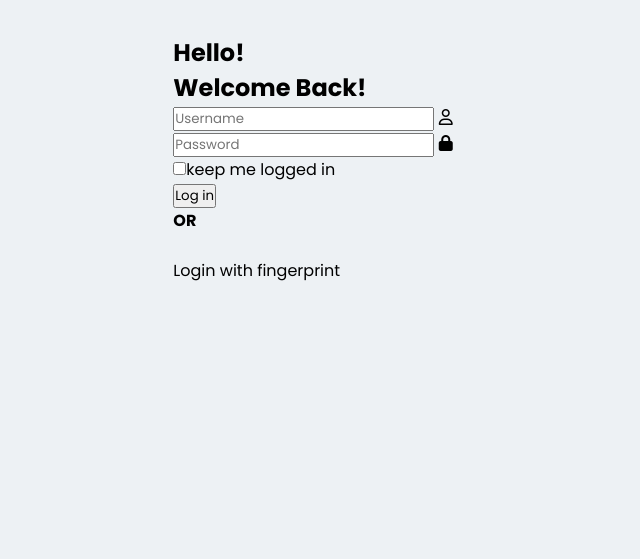
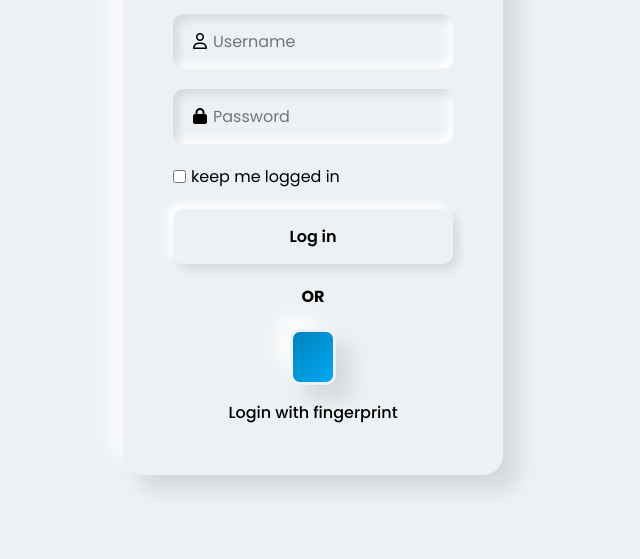
Before and after one commit to RasoulMadani/Login-Page-Design-with-Fingerprint-Authentication-using-Html---CSS, a plain HTML site: page index.html in a window 1280 px wide. Shown: the part 241-800 px from the top of the page, without its empty margins (327-967 px from the left). Drawn offline with Linux system fonts and the light colour scheme.

Commit message:
first commit

```diff
--- a/style.css
+++ b/style.css
@@ -5,9 +5,110 @@
   box-sizing: border-box;
   font-family: "Poppins", sans-serif;
 }
-body{
+body {
+  display: flex;
+  justify-content: center;
+  align-items: center;
+  min-height: 100vh;
+  background: #edf1f4;
+  > .login {
+    position: relative;
+    width: 380px;
+    padding: 80px 50px 50px;
+    box-shadow: 15px 15px 20px rgba(0, 0, 0, 0.1), -15px -15px 20px #fffb;
+    border-radius: 20px;
     display: flex;
-    justify-content: center; align-items: center;
-    min-height: 100vh;
-    background: #edf1f4;
+    justify-content: center;
+    align-items: center;
+    flex-direction: column;
+    gap: 20px;
+    > form {
+      position: relative;
+      width: 100%;
+      > h2 {
+        font-size: 2em;
+        margin-bottom: 30px;
+        line-height: 0.9em;
+        > span {
+          font-weight: 300;
+          font-size: 0.65em;
+        }
+      }
+      > .inputBox {
+        position: relative;
+        display: flex;
+        > input {
+          border: none;
+          outline: none;
+          background: transparent;
+          border-radius: 10px;
+          font-size: 1em;
+        }
+        > input[type="text"],
+        > input[type="password"] {
+          width: 100%;
+          padding: 15px 20px;
+          padding-left: 40px;
+          margin-bottom: 20px;
+          box-shadow: inset 5px 5px 10px rgba(0, 0, 0, 0.1),
+            inset -5px -5px 10px #fff;
+        }
+        > input[type="submit"] {
+          margin-top: 20px;
+          box-shadow: 5px 5px 10px rgba(0, 0, 0, 0.1), -5px -5px 10px #fff;
+          width: 100%;
+          padding: 15px 20px;
+          cursor: pointer;
+          font-weight: 600;
+        }
+        > input[type="submit"]:focus {
+          box-shadow: inset 5px 5px 10px rgba(0, 0, 0, 0.1),
+            inset -5px -5px 10px #fff;
+        }
+        > i {
+          position: absolute;
+          left: 20px;
+          top: 25%;
+        }
+      }
+      > label {
+        display: flex;
+        align-items: center;
+        > input[type="checkbox"] {
+          margin-right: 5px;
+        }
+      }
+    }
+    >.fingerprint{
+      display: flex;
+      justify-content: center;
+      align-items: center;
+      flex-direction: column;
+      gap: 15px;
+      cursor: pointer;
+      >.fingerprintBox{
+        box-shadow: 15px 15px 20px rgba(0, 0, 0, 0.1), -15px -15px 20px #fffb;
+        border: 3px solid #edf1f4;
+        padding: 15px 20px 10px;
+        border-radius: 10px;
+        background: linear-gradient(315deg,#03a9f4,#0082bc);
+        >img{
+          max-width: 40px;
+          filter: invert(1);
+          animation: animate 1s linear infinite;
+        }
+      }
+      >p{
+        font-weight: 500;
+      }
+    }
+  }
 }
+@keyframes animate{
+  0%,100%{
+    opacity: 1;
+  }
+  50%{
+    opacity: 0.5;
+  }
+}
```
